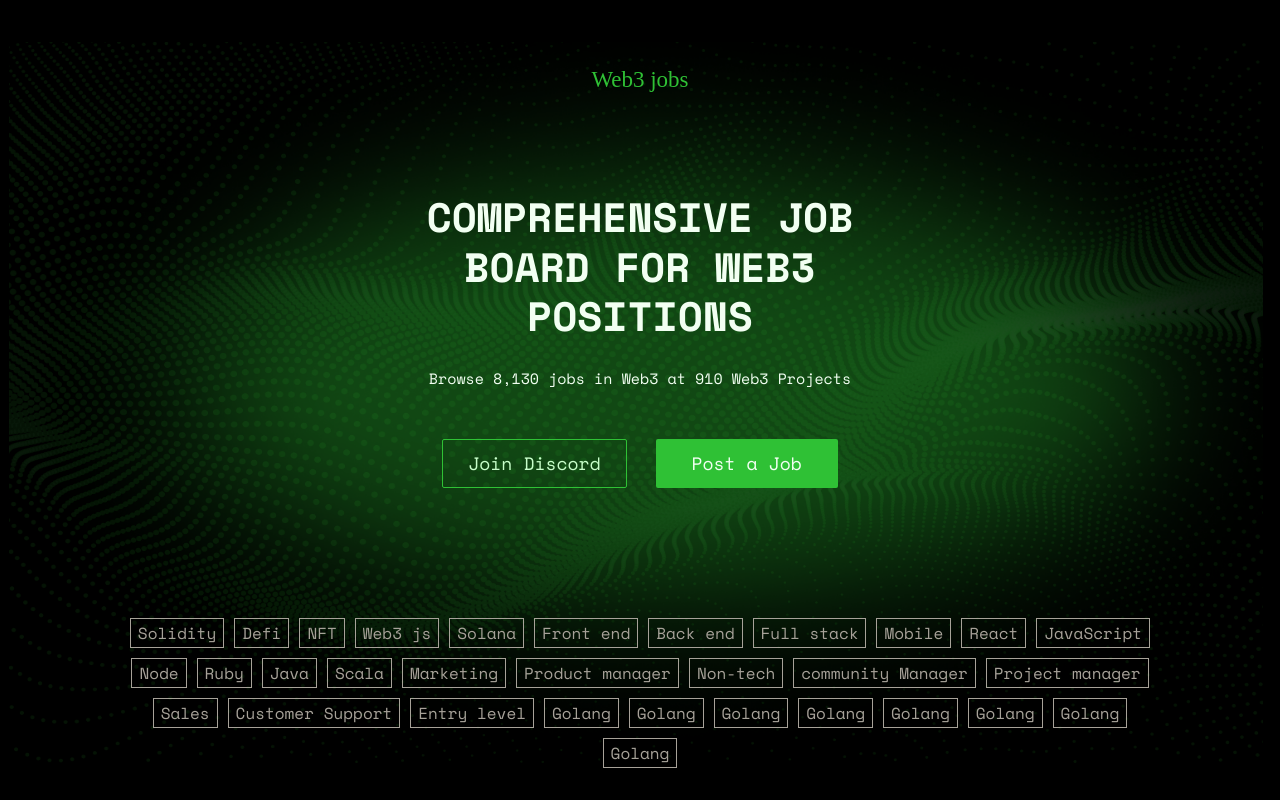
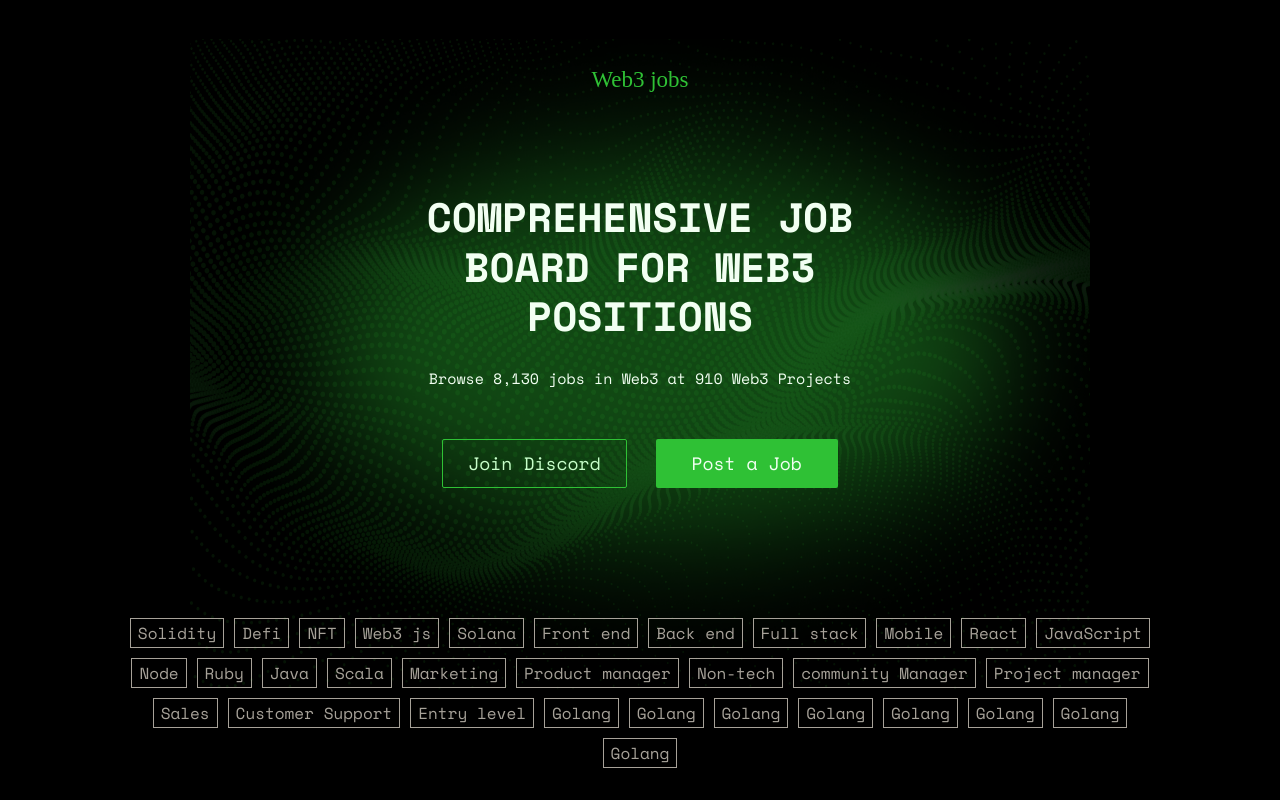
Before and after one commit to Wesal-Nowsher/web3job, a React (Create React App) app: page / in a window 1280 px wide. Shown: the top 800 px of the page. Built offline with nearby package versions, Linux system fonts and the light colour scheme; no server answers; a web font is replaced by a local one.

Commit message:
axios used and data fetched and used

```diff
--- a/src/App.css
+++ b/src/App.css
@@ -16,11 +16,11 @@
 }
 .repeat-style-bg-of-inner{
   background-repeat: no-repeat;
-  background-position: center;
-  background-size: 98% 91%;
-  background-position-y: 59%;
-  background-position-x: 35%;
-  background-origin: padding-box;
+    background-position: center;
+    background-size: 900px 650px;
+    background-position-y: 27%;
+    background-position-x: 50%;
+    background-origin: padding-box;
 }
 .bg-green-top{
 
```
Also changed, not shown: 1 other file (tests, documents, lock files or other folders).
